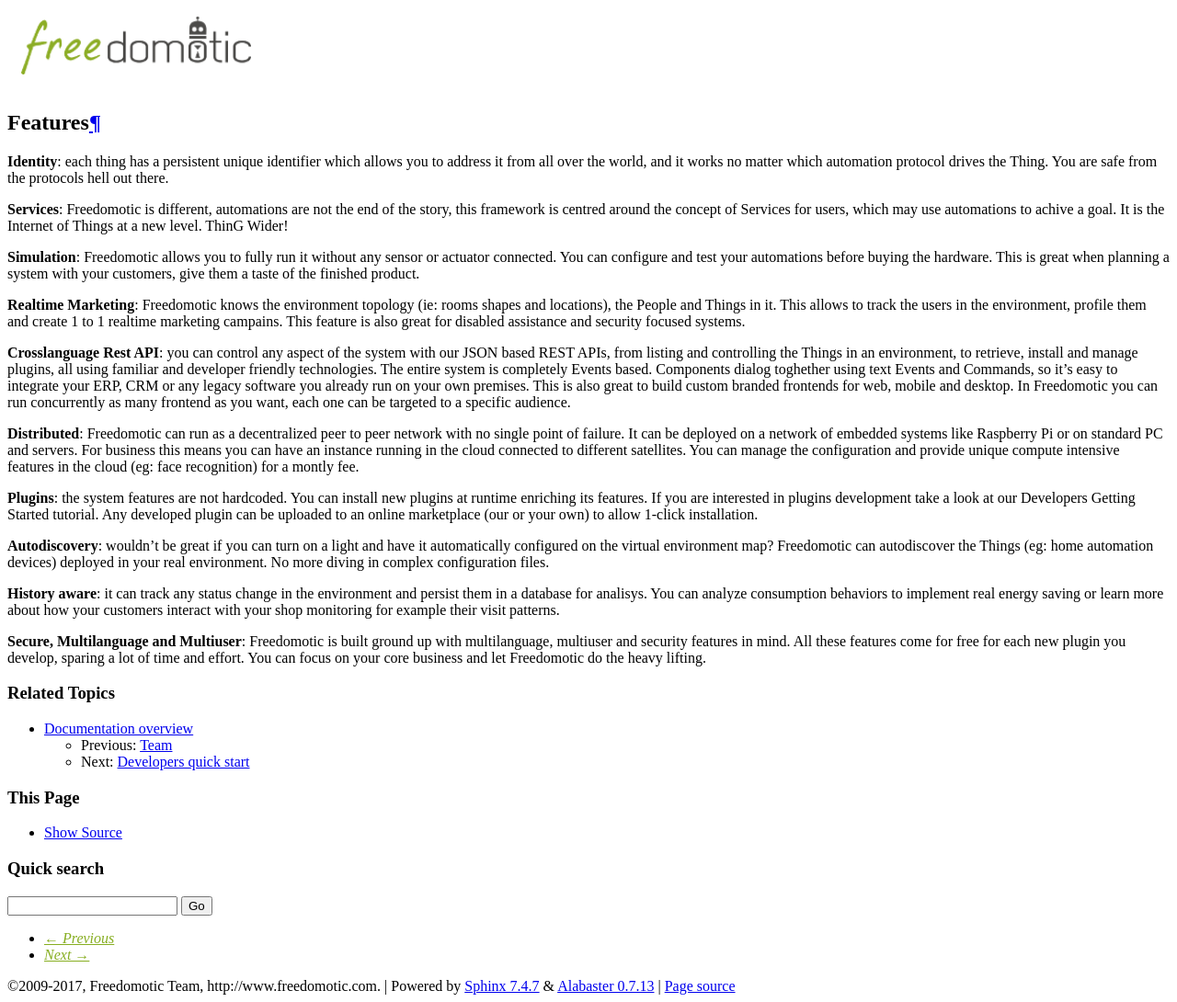
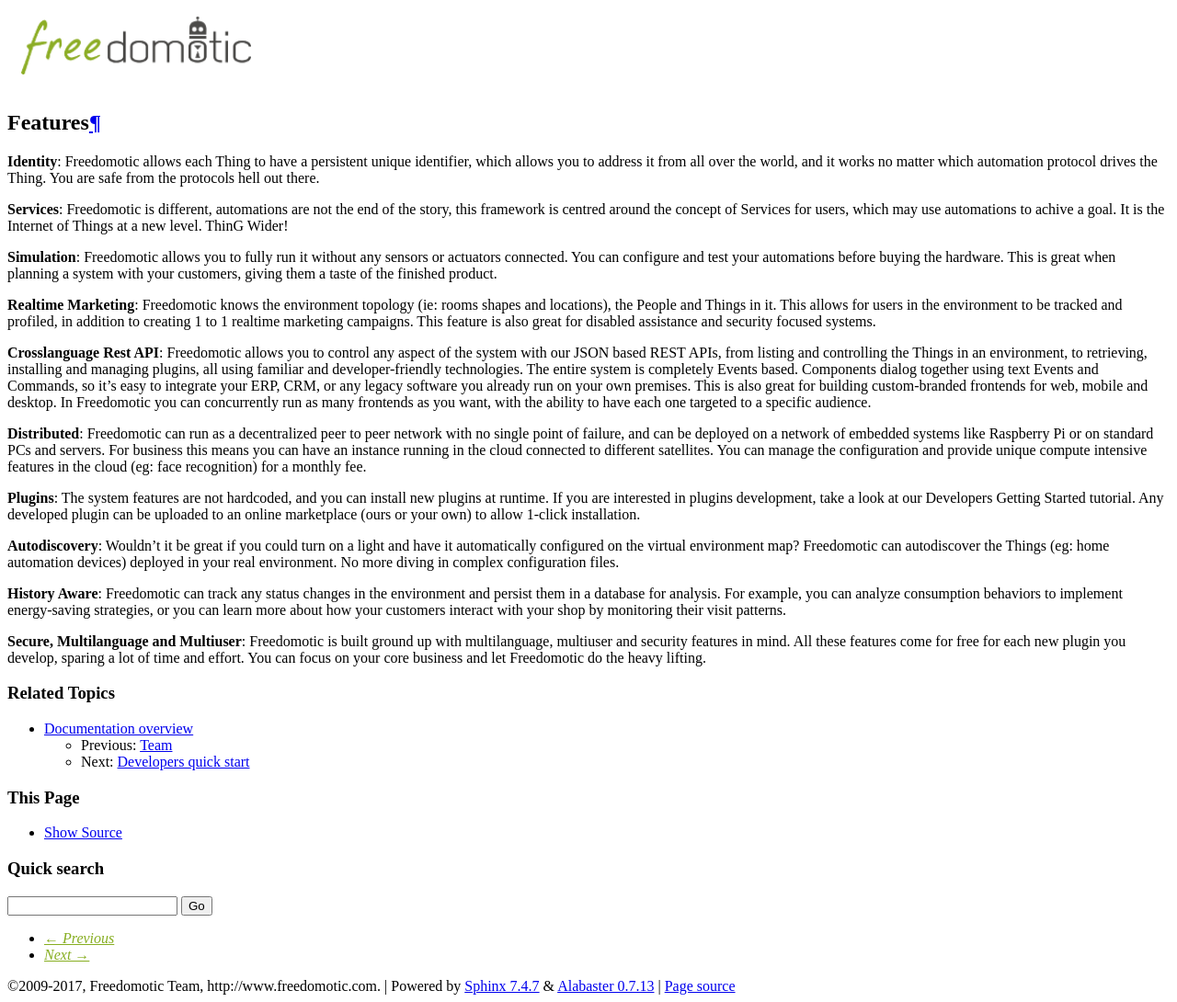
Before and after one commit to freedomotic/fd-developer-manual, a Sphinx documentation site: the page built from docs/source/the-project/features.rst, in a window 1280 px wide. Shown: the whole page at 92% size. Built offline with Sphinx 7.4.7, drawn with Linux system fonts in a browser that asks for light colours; pages that are not in the unit, such as notebooks, are missing from menus; comment, search, counter and statistics services are not loaded.

Commit message:
Update features.rst
Changed some of the spelling and grammar for clarity.

```diff
--- a/docs/source/the-project/features.rst
+++ b/docs/source/the-project/features.rst
@@ -3,22 +3,22 @@
 ========
 
 
-**Identity**: each thing has a persistent unique identifier which allows you to address it from all over the world, and it works no matter which automation protocol drives the Thing. You are safe from the protocols hell out there.
+**Identity**: Freedomotic allows each Thing to have a persistent unique identifier, which allows you to address it from all over the world, and it works no matter which automation protocol drives the Thing. You are safe from the protocols hell out there.
 
 **Services**: Freedomotic is different, automations are not the end of the story, this framework is centred around the concept of Services for users, which may use automations to achive a goal. It is the Internet of Things at a new level. ThinG Wider!
 
-**Simulation**: Freedomotic allows you to fully run it without any sensor or actuator connected. You can configure and test your automations before buying the hardware. This is great when planning a system with your customers, give them a taste of the finished product.
+**Simulation**: Freedomotic allows you to fully run it without any sensors or actuators connected. You can configure and test your automations before buying the hardware. This is great when planning a system with your customers, giving them a taste of the finished product.
 
-**Realtime Marketing**: Freedomotic knows the environment topology (ie: rooms shapes and locations), the People and Things in it. This allows to track the users in the environment, profile them and create 1 to 1 realtime marketing campains. This feature is also great for disabled assistance and security focused systems.
+**Realtime Marketing**: Freedomotic knows the environment topology (ie: rooms shapes and locations), the People and Things in it. This allows for users in the environment to be tracked and profiled, in addition to creating 1 to 1 realtime marketing campaigns. This feature is also great for disabled assistance and security focused systems.
 
-**Crosslanguage Rest API**: you can control any aspect of the system with our JSON based REST APIs, from listing and controlling the Things in an environment, to retrieve, install and manage plugins, all using familiar and developer friendly technologies. The entire system is completely Events based. Components dialog toghether using text Events and Commands, so it's easy to integrate your ERP, CRM or any legacy software you already run on your own premises. This is also great to build custom branded frontends for web, mobile and desktop. In Freedomotic you can run concurrently as many frontend as you want, each one can be targeted to a specific audience.
+**Crosslanguage Rest API**:  Freedomotic allows you to control any aspect of the system with our JSON based REST APIs, from listing and controlling the Things in an environment, to retrieving, installing and managing plugins, all using familiar and developer-friendly technologies. The entire system is completely Events based. Components dialog together using text Events and Commands, so it's easy to integrate your ERP, CRM, or any legacy software you already run on your own premises. This is also great for building custom-branded frontends for web, mobile and desktop. In Freedomotic you can concurrently run as many frontends as you want, with the ability to have each one targeted to a specific audience.
 
-**Distributed**: Freedomotic can run as a decentralized peer to peer network with no single point of failure. It can be deployed on a network of embedded systems like Raspberry Pi or on standard PC and servers. For business this means you can have an instance running in the cloud connected to different satellites. You can manage the configuration and provide unique compute intensive features in the cloud (eg: face recognition) for a montly fee.
+**Distributed**: Freedomotic can run as a decentralized peer to peer network with no single point of failure, and can be deployed on a network of embedded systems like Raspberry Pi or on standard PCs and servers. For business this means you can have an instance running in the cloud connected to different satellites. You can manage the configuration and provide unique compute intensive features in the cloud (eg: face recognition) for a monthly fee.
 
-**Plugins**: the system features are not hardcoded. You can install new plugins at runtime enriching its features. If you are interested in plugins development take a look at our Developers Getting Started tutorial. Any developed plugin can be uploaded to an online marketplace (our or your own) to allow 1-click installation.
+**Plugins**: The system features are not hardcoded, and you can install new plugins at runtime. If you are interested in plugins development, take a look at our Developers Getting Started tutorial. Any developed plugin can be uploaded to an online marketplace (ours or your own) to allow 1-click installation.
 
-**Autodiscovery**: wouldn't be great if you can turn on a light and have it automatically configured on the virtual environment map? Freedomotic can autodiscover the Things (eg: home automation devices) deployed in your real environment. No more diving in complex configuration files.
+**Autodiscovery**: Wouldn't it be great if you could turn on a light and have it automatically configured on the virtual environment map? Freedomotic can autodiscover the Things (eg: home automation devices) deployed in your real environment. No more diving in complex configuration files.
 
-**History aware**: it can track any status change in the environment and persist them in a database for analisys. You can analyze consumption behaviors to implement real energy saving or learn more about how your customers interact with your shop monitoring for example their visit patterns.
+**History Aware**: Freedomotic can track any status changes in the environment and persist them in a database for analysis. For example,  you can analyze consumption behaviors to implement energy-saving strategies, or you can learn more about how your customers interact with your shop by monitoring their visit patterns.
 
 **Secure, Multilanguage and Multiuser**: Freedomotic is built ground up with multilanguage, multiuser and security features in mind. All these features come for free for each new plugin you develop, sparing a lot of time and effort. You can focus on your core business and let Freedomotic do the heavy lifting.
```
